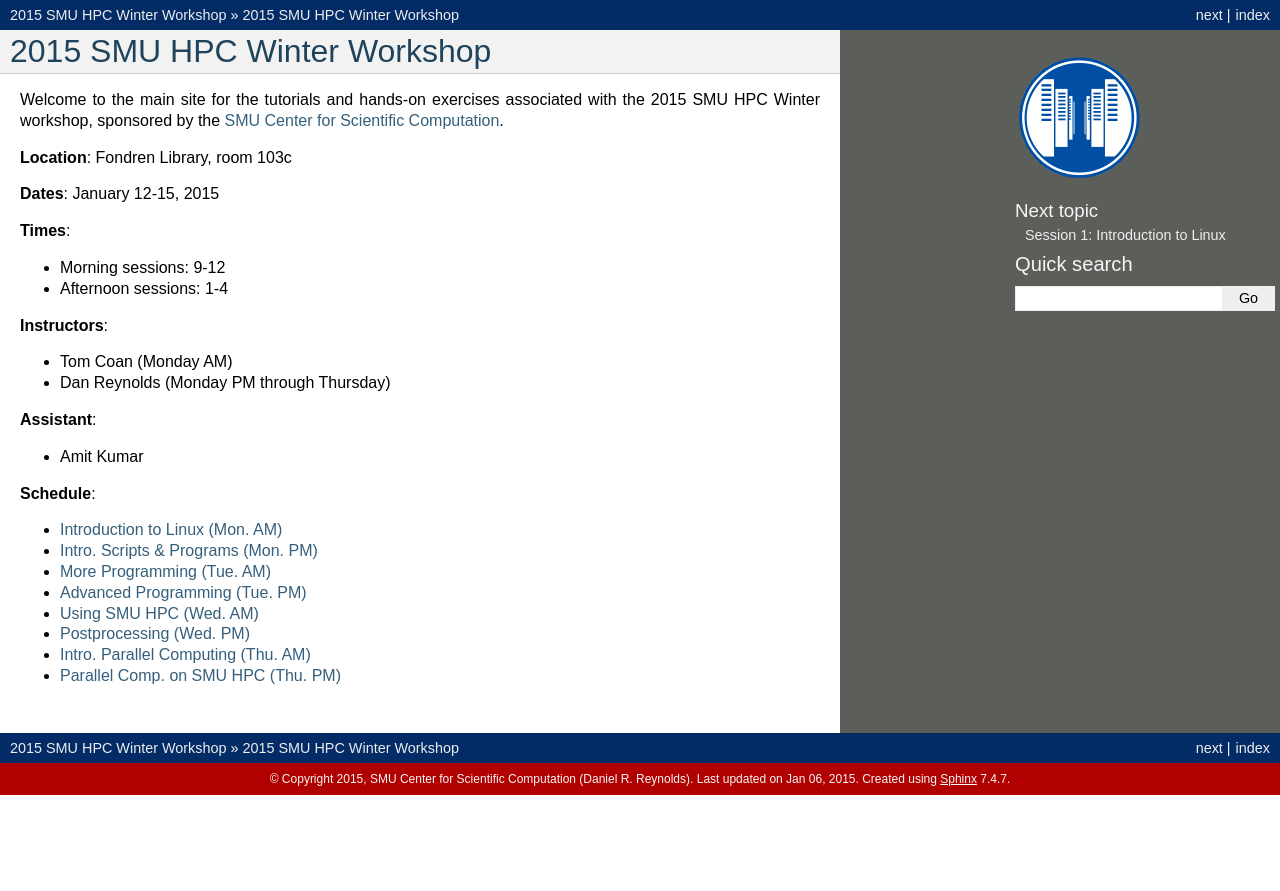
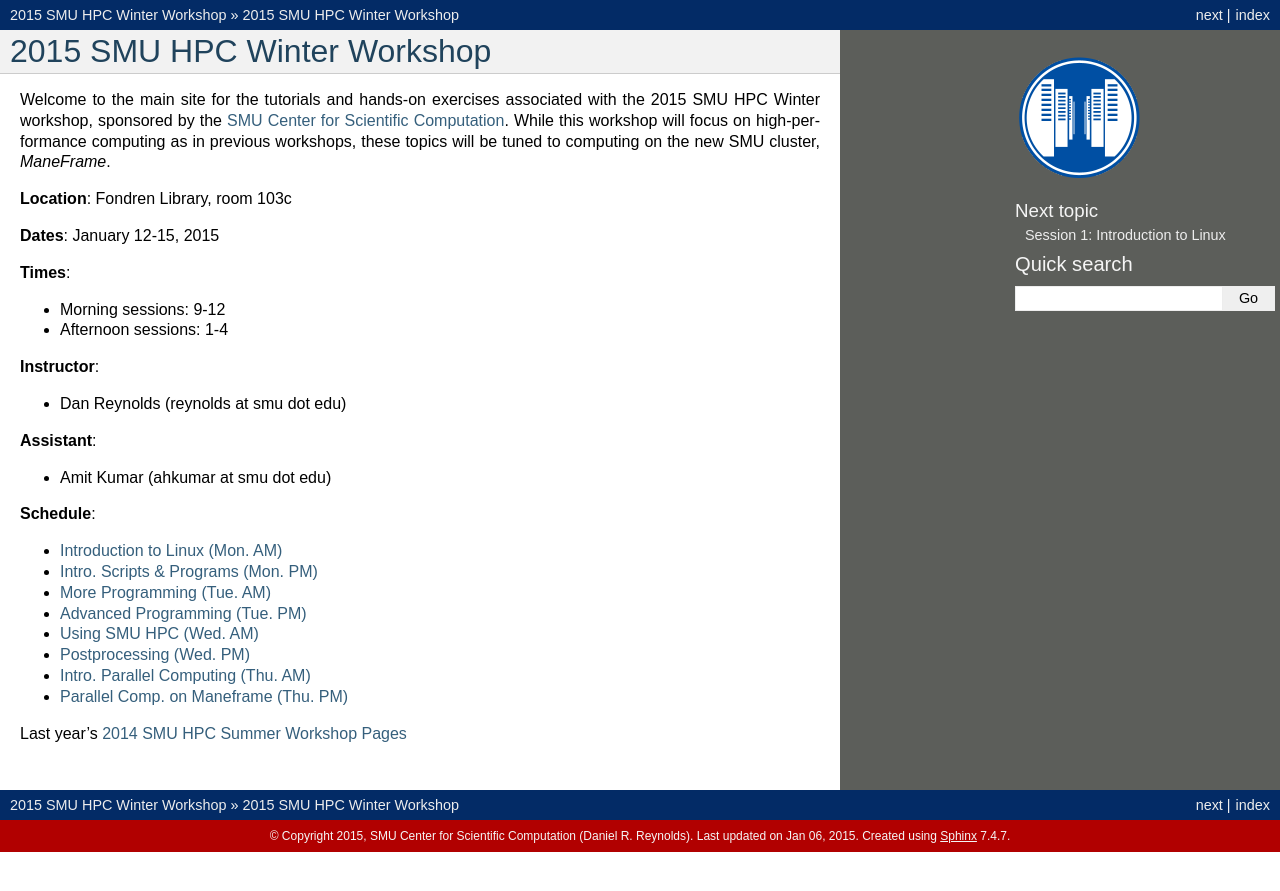
Before and after one commit to drreynolds/smuhpc-workshop, a Sphinx documentation site: the page built from source/index.rst, in a window 1280 px wide. Shown: the top 891 px of the page. Built offline with Sphinx 7.4.7, drawn with Linux system fonts in a browser that asks for light colours; comment, search, counter and statistics services are not loaded.

Commit message:
updated main workshop page to add link to last year's workshop pages, and point out that this year's workshop will focus on ManeFrame

```diff
--- a/source/index.rst
+++ b/source/index.rst
@@ -7,7 +7,10 @@
 Welcome to the main site for the tutorials and hands-on
 exercises associated with the 2015 SMU HPC Winter workshop, sponsored
 by the `SMU Center for Scientific Computation
-<http://www.smu.edu/academics/csc>`_.
+<http://www.smu.edu/academics/csc>`_.  While this workshop will focus
+on high-performance computing as in previous workshops, these topics
+will be tuned to computing on the new SMU cluster, *ManeFrame*.
+
 
 **Location**:  Fondren Library, room 103c
 
@@ -19,15 +22,13 @@
 
 * Afternoon sessions: 1-4
 
-**Instructors**:
+**Instructor**:
 
-* Tom Coan (Monday AM)
-
-* Dan Reynolds (Monday PM through Thursday)
+* Dan Reynolds (reynolds at smu dot edu)
 
 **Assistant**:
 
-* Amit Kumar
+* Amit Kumar (ahkumar at smu dot edu)
 
 
 ..
@@ -46,9 +47,11 @@
    Using SMU HPC (Wed. AM) <session_5>
    Postprocessing (Wed. PM) <session_6>
    Intro. Parallel Computing (Thu. AM) <session_7>
-   Parallel Comp. on SMU HPC (Thu. PM) <session_8>
+   Parallel Comp. on Maneframe (Thu. PM) <session_8>
 
 
+
+Last year's `2014 SMU HPC Summer Workshop Pages <http://runge.math.smu.edu/SMUHPC_workshop_Summer14/>`_
 
 
 
```
